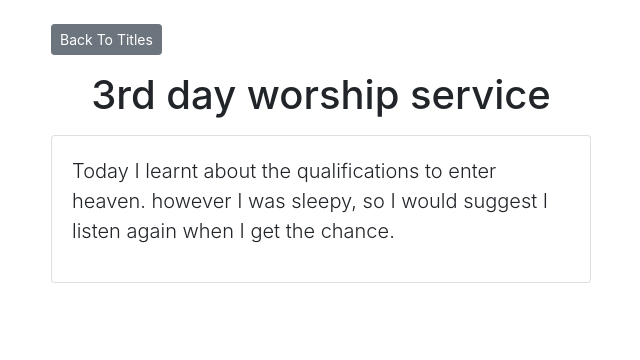
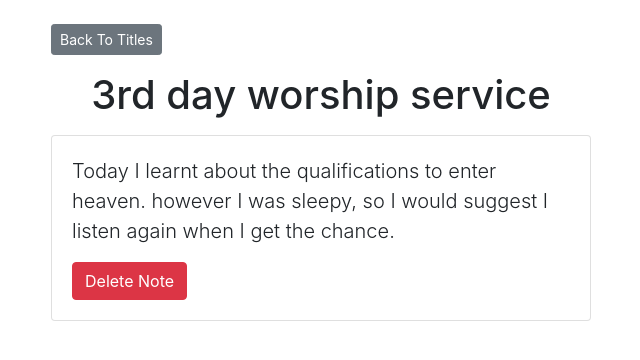
Before and after one commit to Fluffy-J/django_notesapp, a Django app: page /notes/1 in a window 1280 px wide. Shown: the part 56-416 px from the top of the page, without its empty margins (319-959 px from the left). Run offline with Django 4.2, Linux system fonts and the light colour scheme; data comes from the database, SQL or seed files in the repository; both versions use the stored data as it was after the commit; some libraries are stand-ins or nearby versions.

Commit message:
delete note complete

```diff
--- a/notes/templates/notes/detail.html
+++ b/notes/templates/notes/detail.html
@@ -11,6 +11,10 @@
 <div class="card mb-3">
         <div class="card-body">
           <p class="lead">{{ body.body_text }}</p>
+          <form action="{% url 'notes:delete' title.id %}" method="post">
+            {% csrf_token %}
+            <button type="submit" class="btn btn-danger">Delete Note</button>
+          </form>
         </div>
 </div>
 {% endblock %}
--- a/notes/urls.py
+++ b/notes/urls.py
@@ -8,6 +8,7 @@ urlpatterns = [
     path('<int:title_id>', views.detail, name='detail'),
     path('make_note/', views.make_note, name='make_note'),
     path('create/', views.create, name='create'),
+    path('delete/<int:id>/', views.delete, name='delete'),
 
 
 
--- a/notes/views.py
+++ b/notes/views.py
@@ -33,3 +33,11 @@ def create(request):
         return redirect('notes:make_note')
 
     return render(request, 'pages/makenote.html')
+
+
+def delete(request, id):
+    if request.method =='POST':
+        title = get_object_or_404(Title, id=id)
+        title.delete()
+        return redirect('notes:index')
+    return redirect('notes:detail', id =id)
```
Also changed, not shown: db.sqlite3.
